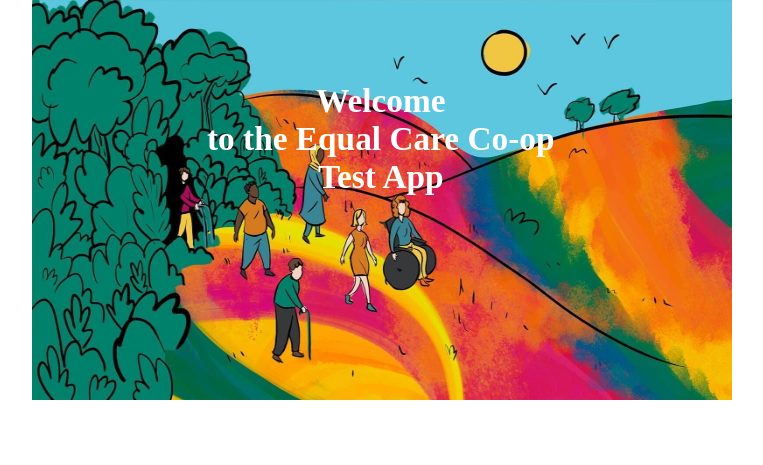
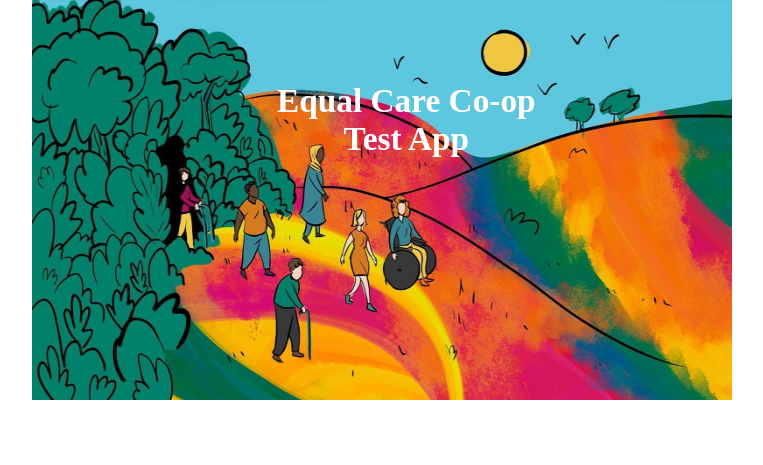
Before and after one commit to katiep28/eccoo-frontend-dev-test, a website: page views/page.html in a window 1280 px wide. Shown: the whole page, without its empty margins (258-1021 px from the left). Drawn offline with nearby package versions, Linux system fonts and the light colour scheme; files that its build step writes are made by us from their sources; files whose address does not match are found by name.

Commit message:
formatting changes to the title

```diff
--- a/public/style.css
+++ b/public/style.css
@@ -93,5 +93,5 @@
 .position {
   position: absolute;
   top: 20%;
-  left:25%
+  left:35%
 }
--- a/src/app.controller.ts
+++ b/src/app.controller.ts
@@ -23,7 +23,7 @@
   getHomepage() {
     return {
       links,
-      message: 'What can we do for you today?',
+      message: 'Welcome to the Equal Care Co-op test app',
     };
   }
   /**
--- a/views/page.html
+++ b/views/page.html
@@ -10,8 +10,7 @@
   <header class="container">
     <img src="/assets/journey.jpg" alt="Peoples life journeyk">
     <div class="position">
-       <p> Welcome </p>
-       <p>to the Equal Care Co-op</p>
+       <p>Equal Care Co-op</p>
        <p>Test App</p>
     </div>
   </header>
```
